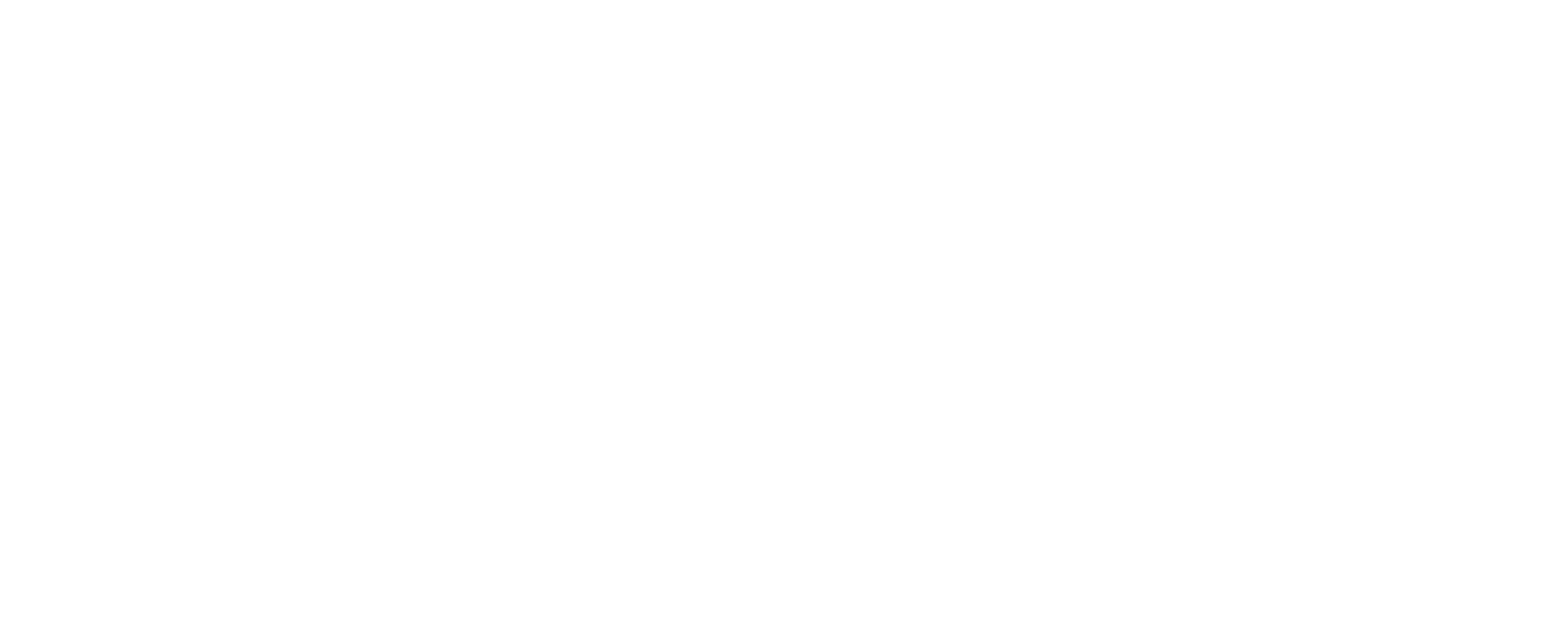
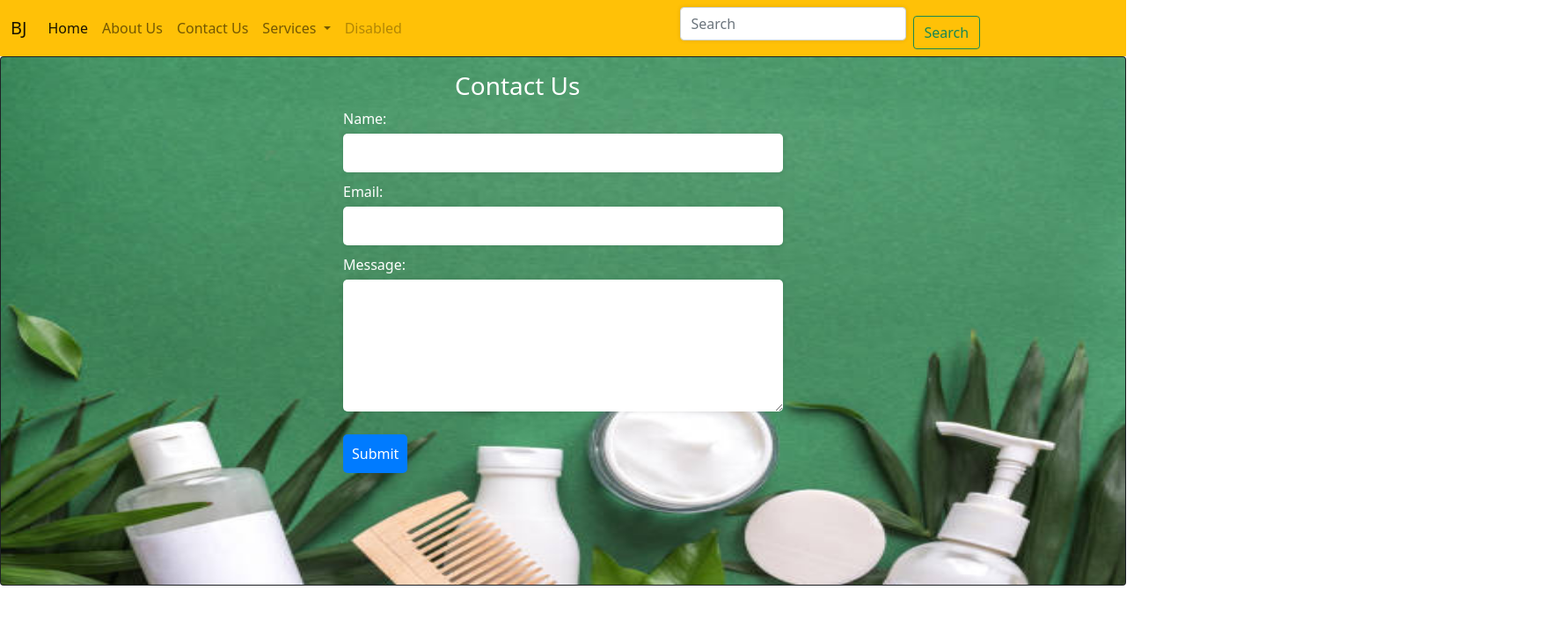
Before and after one commit to BoniswaMantiya/BONTLE-JWANE, a plain HTML site: page BONTLE JWANE/ContactUs.html in a window 1280 px wide. Shown: the whole page at 88% size, 1763 px wide, since content can reach past the window. Drawn offline with nearby package versions, Linux system fonts and the light colour scheme.

Commit message:
Add files via upload

```diff
--- a/BONTLE JWANE/ContactUs.html
+++ b/BONTLE JWANE/ContactUs.html
@@ -0,0 +1,83 @@
+<!DOCTYPE html>
+<html lang="en">
+<head>
+    <meta charset="UTF-8">
+    <meta http-equiv="X-UA-Compatible" content="IE=edge">
+    <meta name="viewport" content="width=device-width, initial-scale=1.0">
+    <title>Document</title>
+    <link href="https://cdn.jsdelivr.net/npm/bootstrap@5.0.2/dist/css/bootstrap.min.css" rel="stylesheet" integrity="sha384-EVSTQN3/azprG1Anm3QDgpJLIm9Nao0Yz1ztcQTwFspd3yD65VohhpuuCOmLASjC" crossorigin="anonymous">
+    <link rel="stylesheet" href="style.css">
+
+</head>
+<body>
+
+    <nav class="navbar navbar-expand-lg navbar-light bg-warning">
+        <div class="container-fluid">
+          <a class="navbar-brand" href="#">BJ</a>
+          <button class="navbar-toggler" type="button" data-bs-toggle="collapse" data-bs-target="#navbarSupportedContent" aria-controls="navbarSupportedContent" aria-expanded="false" aria-label="Toggle navigation">
+            <span class="navbar-toggler-icon"></span>
+          </button>
+          <div class="collapse navbar-collapse" id="navbarSupportedContent">
+            <ul class="navbar-nav me-auto mb-2 mb-lg-0">
+              <li class="nav-item">
+                <a class="nav-link active" aria-current="page" href="#">Home</a>
+              </li>
+              <li class="nav-item">
+                <a class="nav-link" aria-current="page" href="#">About Us</a>
+              </li>
+
+              <li class="nav-item">
+                <a class="nav-link" aria-current="page" href="#">Contact Us</a>
+              </li>
+
+
+              <li class="nav-item dropdown">
+                <a class="nav-link dropdown-toggle" href="#" id="navbarDropdown" role="button" data-bs-toggle="dropdown" aria-expanded="false">
+                  Services
+                </a>
+                <ul class="dropdown-menu" aria-labelledby="navbarDropdown">
+                  <li><a class="dropdown-item" href="#">Make Over</a></li>
+                  <li><a class="dropdown-item" href="#">Massage</a></li>
+                  <li><hr class="dropdown-divider"></li>
+                  <li><a class="dropdown-item" href="#">& Many more</a></li>
+                </ul>
+              </li>
+              <li class="nav-item">
+                <a class="nav-link disabled" href="#" tabindex="-1" aria-disabled="true">Disabled</a>
+              </li>
+            </ul>
+            <form class="d-flex">
+              <input class="form-control me-2" type="search" placeholder="Search" aria-label="Search">
+              <button class="btn btn-outline-success" type="submit">Search</button>
+            </form>
+          </div>
+        </div>
+
+      </nav>
+      <div class="card bg-dark text-white">
+        <img src="Beauty12.jpg" class="card-img" alt="BONTLE JWANE" height="600">
+        <div class="card-img-overlay">
+            <h3>Contact Us</h3>
+
+            <form>
+              <label for="name">Name:</label>
+              <input type="text" id="name" name="name" required>
+
+              <label for="email">Email:</label>
+              <input type="email" id="email" name="email" required>
+
+              <label for="message">Message:</label>
+              <textarea id="message" name="message" required></textarea>
+
+              <button type="submit">Submit</button>
+            </form>
+        </div>
+      </div>
+
+
+
+
+      <script src="https://cdn.jsdelivr.net/npm/bootstrap@5.0.2/dist/js/bootstrap.bundle.min.js" integrity="sha384-MrcW6ZMFYlzcLA8Nl+NtUVF0sA7MsXsP1UyJoMp4YLEuNSfAP+JcXn/tWtIaxVXM" crossorigin="anonymous"></script>
+
+</body>
+</html>
--- a/BONTLE JWANE/style.css
+++ b/BONTLE JWANE/style.css
@@ -13,10 +13,10 @@ width: 100%;
 height: 100%;
 }
 h1{
-    position: relative; top: -200px; right:240px ;
+    position: relative; top: -400px; left:250px ;
 }
 p{
-    position: relative;bottom: -70px; right: 200px;
+    position: relative; top: -400px; left: -250px;
 }
 
 #about {
@@ -33,10 +33,79 @@ p{
   h2 {
     text-align: center;
     margin-bottom: 30px;
+    position: relative; top: -10px; left: -200px;
+
   }
 
   p {
     font-size: 18px;
     line-height: 1.6;
     margin-bottom: 20px;
+    position: relative; top: -0px; left: -200px;
   }
+
+
+
+  footer {
+  background-color: #e0639d;
+  padding: 20px;
+  text-align: center;
+  position: relative;bottom: -0px; left:-00px ;
+
+
+}
+
+.container {
+  max-width: 960px;
+  margin: 0 auto;
+}
+
+p {
+  margin: 0;
+}
+
+form {
+  max-width: 500px;
+  margin: 0 auto;
+}
+
+label {
+  display: block;
+  margin-bottom: 5px;
+  text-decoration-color: black;
+}
+
+input,
+textarea {
+  width: 100%;
+  padding: 10px;
+  margin-bottom: 10px;
+  border-radius: 5px;
+  border: none;
+  box-shadow: 0px 0px 5px rgba(0, 0, 0, 0.1);
+
+}
+
+textarea {
+  height: 150px;
+}
+
+button {
+  display: block;
+  margin-top: 10px;
+  padding: 10px;
+  background-color: #007bff;
+  color: #fff;
+  border: none;
+  border-radius: 5px;
+  cursor: pointer;
+}
+
+button:hover {
+  background-color: #0062cc;
+}
+
+h3{
+  position: relative; top: -0px; left: 500px;
+  text-decoration-color: black;
+}
```
Also changed, not shown: BONTLE JWANE/AboutUs.html (+11 -12 lines), BONTLE JWANE/Index.html (+1 -1 lines), BONTLE JWANE/Beauty1-removebg-preview.png (added), BONTLE JWANE/Beauty12.jpg (added).
